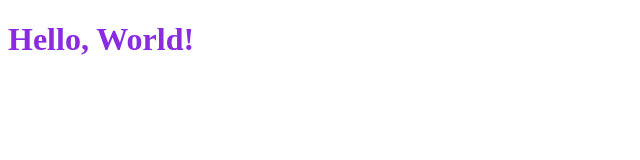
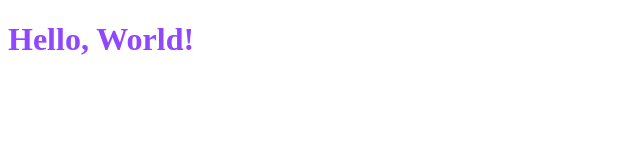
Before and after one commit to JesusFerVid-ACN/MergeTesting, a plain HTML site: page index.html in a window 1280 px wide. Shown: the whole page, without its empty margins (0-640 px from the left). Drawn offline with Linux system fonts and the light colour scheme.

Commit message:
Title color changed

```diff
--- a/css/styles.css
+++ b/css/styles.css
@@ -1,3 +1,3 @@
 h1 {
-	color: blueviolet;
+	color: #9146FF;
 }
```
